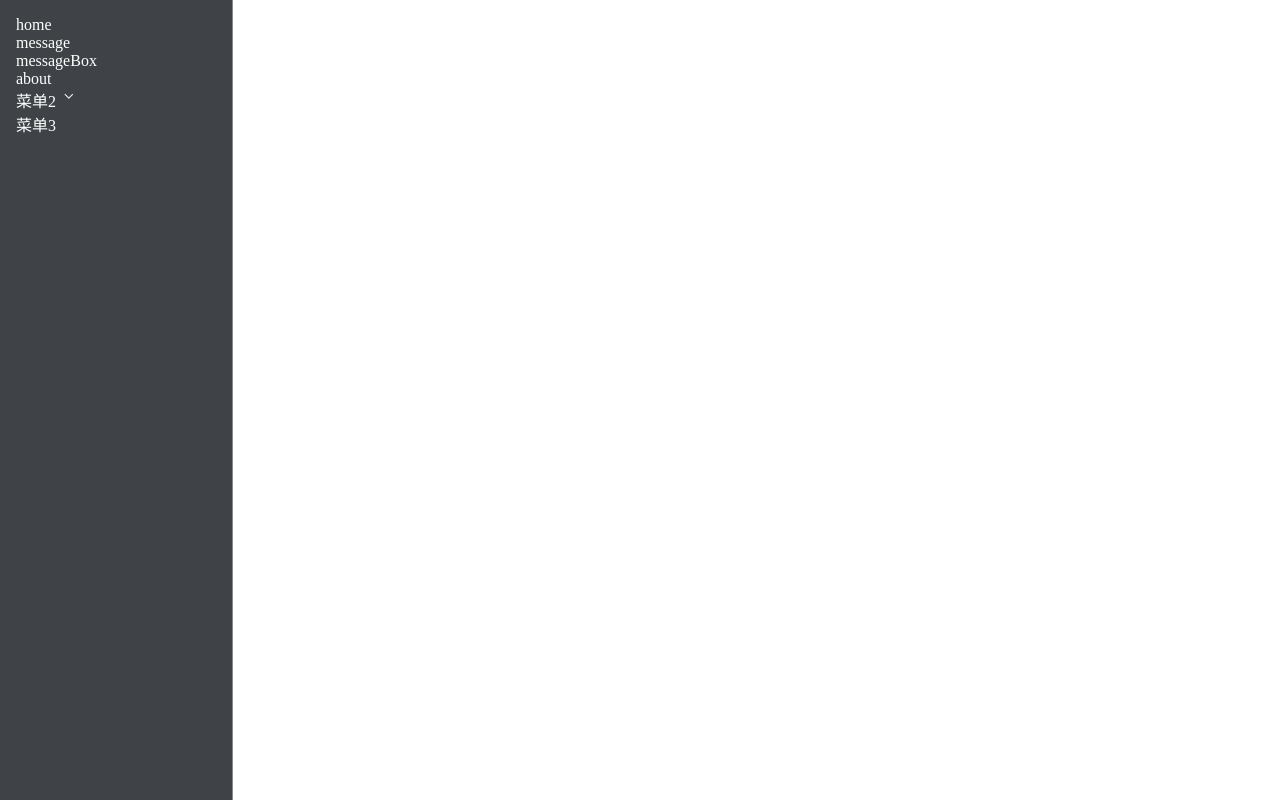
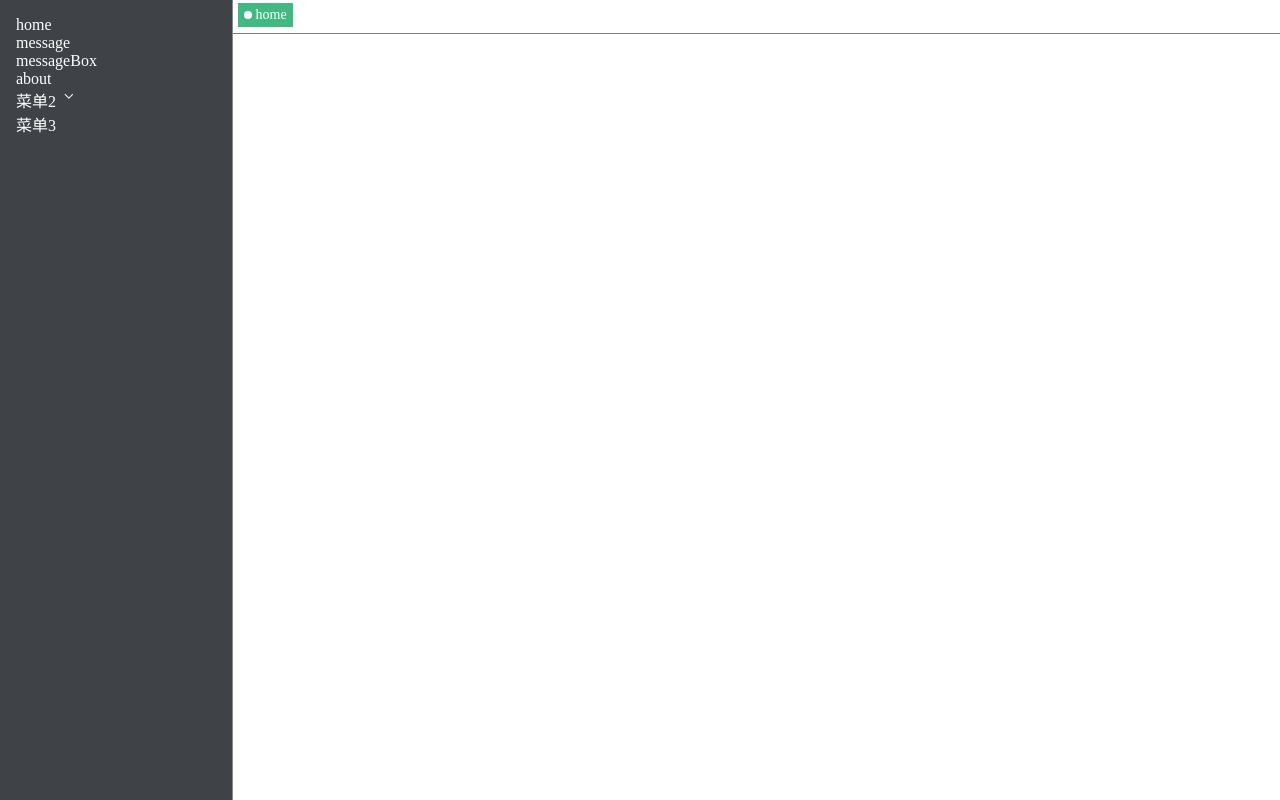
Before and after one commit to XHxiaohong/xiao, a Vue app in the folder pulic/: page /#/message in a window 1280 px wide. Built offline with nearby package versions, Linux system fonts and the light colour scheme.

Commit message:
add tags

```diff
--- a/pulic/src/App.vue
+++ b/pulic/src/App.vue
@@ -2,13 +2,29 @@
   <div id="app" class="container">
     <xl-meun class="meun" :meunData="meunData" title="name"></xl-meun>
     <!-- <xl-meun class="meun" :meunData="meunData" title="name" mode="horizontal"></xl-meun> -->
-    <div class="cenent">
-      <router-view/>
+    <div class="cenent container">
+      <xl-tag
+       class="tag"
+       isContextmenu
+       :tags="include"
+       :selection="selection"
+       :noClose="0"
+       @click="choice"
+       @close="removeData"
+       @closeAllTags="closeAllTags"
+       @closeOthersTags="closeOthersTags"></xl-tag>
+
+      <div class="cenent">
+        <keep-alive :include="include">
+          <router-view/>
+        </keep-alive>
+      </div>
     </div>
   </div>
 </template>
 
 <script>
+// import mapGetters from 'vuex'
 export default {
   name: 'home',
   components: {
@@ -16,6 +32,11 @@ export default {
   },
   data () {
     return {
+      include: [{
+        name: 'home',
+        path: '/home'
+      }],
+      selection: Number,
       meunData: [{
         name: 'home',
         path: '/home'
@@ -55,6 +76,51 @@ export default {
       }]
     }
   },
+  methods: {
+    choice (value, index) {
+      this.$router.path = value.path;
+      this.selection = index;
+      sessionStorage.setItem('selection', JSON.stringify(index));
+    },
+    removeData (value, index) {
+      this.include.splice(index, 1);
+      if (this.selection == index) {
+        this.selection = this.include.length - 1;
+        this.$router.path = this.include[this.selection].path;
+      }
+      sessionStorage.setItem('include', JSON.stringify(this.include));
+    },
+    closeAllTags () {
+      this.selection = 0;
+      this.include = [{ name: 'home', path: '/home' }];
+      this.$router.path = this.include[0].path;
+      sessionStorage.setItem('include', JSON.stringify(this.include));
+    },
+    closeOthersTags(value, index) {
+      this.include = [{ name: 'home', path: '/home' }];
+      this.include.push(value);
+      this.selection = 1;
+      this.$router.path = this.include[1].path;
+      sessionStorage.setItem('include', JSON.stringify(this.include));
+    }
+  },
+  mounted () {
+    this.include = JSON.parse(sessionStorage.getItem('include')) || this.include;
+    this.selection = JSON.parse(sessionStorage.getItem('index')) || this.include.length - 1;
+  },
+  watch: {
+    $route (to, from){
+      const tag = this.include.find(key => to.path == key.path)
+      if (!tag) {
+        this.include.push(to)
+        this.selection = this.include.length - 1;
+      } else {
+        this.selection = this.include.indexOf(tag);
+      }
+      var include = [...this.include]
+      sessionStorage.setItem('include', JSON.stringify(include))
+    }
+  }
 }
 </script>
 
@@ -71,8 +137,18 @@ html, body,
 }
 .container {
   display: flex;
-  // flex-direction: column;
 }
+
+.container.cenent {
+  flex-direction: column;
+  .tag {
+    width: 100%;
+    height: 30px;
+    // padding: 0 10px;
+    border-bottom: 1px solid #808080;
+  }
+}
+
 .meun {
   width: 200px;
   height: 60px;
--- a/pulic/src/plugin/assets/color.less
+++ b/pulic/src/plugin/assets/color.less
@@ -1,6 +1,8 @@
 @primary: #409EFF;
 
 @success: #67C23A;
+
+@green : #42b983;
 
 @successPlain: #c2e7b0;
 
@@ -18,7 +20,7 @@
 
 @meun: #3f4347;
 
-@modal: rgba(0, 0, 0, 0.5);
+@modal: rgba(0, 0, 0, 0.75);
 
 // 字体
 @textWhite: #ffffff;
--- a/pulic/src/plugin/assets/menu/meun-item-group.less
+++ b/pulic/src/plugin/assets/menu/meun-item-group.less
@@ -10,10 +10,10 @@ ul {
 
 .xl-group {
   padding-left: 20px;
-  position: absolute;
-  background: @meun;
-  top: 100%;
-  left: -10%;
+  // position: absolute;
+  // background: @meun;
+  // top: 100%;
+  // left: -10%;
 }
 
 .horizontal { // 水平
--- /dev/null
+++ b/pulic/src/plugin/assets/tags/index.less
@@ -0,0 +1,65 @@
+@import url(../color.less);
+
+* {
+  padding: 0;
+  margin: 0;
+}
+.xl-tags-box {
+  padding: 0 3px;
+  padding-top: 3px;
+  // min-height: 40px;
+  position: relative;
+}
+.xl-tags {
+  width: 100%;
+  height: 100%;
+  list-style-type: none;
+}
+
+.xl-tag-item {
+  color: @modal;
+  display: inline-block;
+  background: @bk;
+  margin: 0 2px;
+  padding: 3px 5px;
+  border: 1px solid;
+  font-size: 14px;
+  border-color: rgba(136, 136, 136, 0.38);
+}
+
+.xl-icon {
+  display: none;
+}
+
+.xl-tag-item:hover,
+.xl-tag-selection {
+  color: @textWhite;
+  background: @green;
+  border-color: @green;
+
+  .xl-icon {
+    display: inline-block;
+  }
+  .xl-tag-selection__icon {
+    background: @textWhite;
+    width: 8px;
+    height: 8px;
+    display: inline-block;
+    border-radius: 50%;
+  }
+}
+
+.xl-tag-meun {
+  width: 80px;
+  padding: 10px 15px;
+  list-style-type: none;
+  background: @bk;
+  border-radius: 5px;
+  position: absolute;
+  box-shadow: 2px 2px 1px 1px  rgba(136, 136, 136, 0.68)
+}
+
+.xl-tag-meun li {
+  font-size: 14px;
+  margin: 5px 0;
+}
--- /dev/null
+++ b/pulic/src/plugin/views/tags/index.vue
@@ -0,0 +1,107 @@
+<template>
+  <section class="xl-tags-box">
+    <ul class="xl-tags">
+      <template v-for="(tag, i) of tags">
+        <li
+          @click="choice(tag, i)"
+          @contextmenu.prevent='contextmenuShow(tag, i)'
+          :class="['xl-tag-item',
+          {'xl-tag-selection': sele_Index === i }]"
+          :key="'xl-tag-' + i">
+          <i class="xl-tag-selection__icon" v-if="i == sele_Index"></i>
+          <span> {{tag[name] || tag}} </span>
+          <i class="xl-icon xl-icon-close" v-if="noClose !== i" @click.stop="close(tag, i)"></i>
+        </li>
+      </template>
+    </ul>
+
+    <ul class="xl-tag-meun" :style="meunClass" v-if="isContextmenu" v-show="visible">
+      <li v-if="isShowMeun" @click="close(value, index)">关闭</li>
+      <li @click="closeOthersTags">关闭其他</li>
+      <li @click="closeAllTags">关闭全部</li>
+    </ul>
+  </section>
+</template>
+<script>
+export default {
+  name: 'xlTag',
+  data () {
+    return {
+      sele_Index: null,
+      visible: false,
+      meunClass: {},
+      value: {},
+      index: null,
+      isShowMeun: true
+    }
+  },
+  props: {
+    tags: {
+      type: Array,
+      default: []
+    },
+    name: {
+      type: String,
+      default: 'name'
+    },
+    selection: {
+      type: null,
+      default: 0
+    },
+    noClose: {
+      type: Number,
+      default: null
+    },
+    isContextmenu: Boolean
+  },
+  computed: {},
+  methods: {
+    choice (value, index) {
+      this.sele_Index = index;
+      this.visible = false;
+      this.$emit('click', value, index)
+    },
+    close (value, index) {
+      this.$emit('close', value, index);
+      this.visible = false;
+    },
+    closeOthersTags () {
+      this.$emit('closeOthersTags', this.value, this.index);
+      this.visible = false;
+    },
+    closeAllTags () {
+      this.$emit('closeAllTags');
+      this.visible = false;
+    },
+    contextmenuShow (value, index, evt) {
+      evt = evt || event;
+      this.visible = true;
+      this.value = value;
+      this.index = index;
+      this.isShowMeun = this.noClose !== index;
+
+      const menuMinWidth = 105
+      const offsetLeft = this.$el.getBoundingClientRect().left // container margin left
+      const offsetWidth = this.$el.offsetWidth // container width
+      const maxLeft = offsetWidth - menuMinWidth // left boundary
+      const left = evt.clientX - offsetLeft + 15 // 15: margin right
+
+      this.meunClass = {
+        top: evt.clientY + 'px',
+        left: left + 'px'
+      }
+
+      return false;
+    }
+  },
+  watch: {
+    selection (value) {
+      this.sele_Index = value <= 0 ? 0 : value;
+    }
+  }
+}
+</script>
+
+<style lang="less" scoped>
+@import url(../../assets/tags/index);
+</style>
--- a/pulic/src/router/index.js
+++ b/pulic/src/router/index.js
@@ -18,11 +18,11 @@ requireComponent.keys().map(filePath => {
 })
 
 const routes = [
-  // {
-  //   path: '/home',
-  //   name: 'home',
-  //   component: Home
-  // },
+  {
+    name: '',
+    path: '/',
+    redirect: '/home'
+  },
   // {
   //   path: '/about',
   //   name: 'about',
@@ -32,7 +32,7 @@ const routes = [
 ]
 
 // console.log(components, 'components')
-console.log(routes, 'routes')
+// console.log(routes, 'routes')
 
 const router = new VueRouter({
   mode: 'hash',
--- a/pulic/src/store/index.js
+++ b/pulic/src/store/index.js
@@ -1,5 +1,6 @@
 import Vue from 'vue'
 import Vuex from 'vuex'
+// import router from '../router/index.js'
 
 Vue.use(Vuex)
 
@@ -11,5 +12,7 @@ export default new Vuex.Store({
   actions: {
   },
   modules: {
+  },
+  getters: {
   }
 })
```
